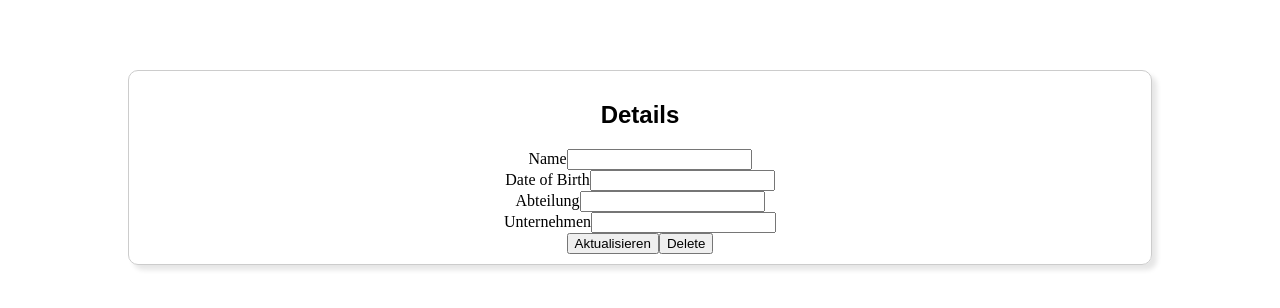
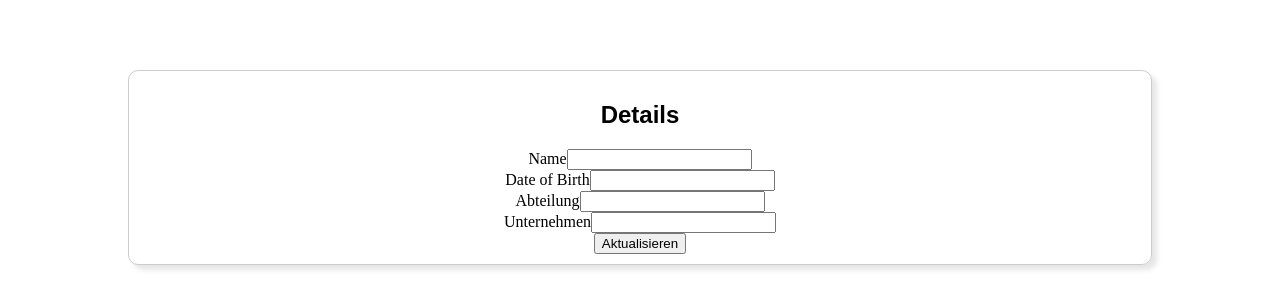
Before and after one commit to Luis-f4/ma-verwaltung, a React (Create React App) app: page /ma-details/1 in a window 1280 px wide. Shown: the part 158-466 px from the top of the page. Built offline with nearby package versions, Linux system fonts and the light colour scheme.

Commit message:
Safe vom ende des tages

```diff
--- a/src/DeleteButton.js
+++ b/src/DeleteButton.js
@@ -1,14 +1,15 @@
-import { useNavigate } from 'react-router-dom'; // Importiere useNavigate statt useHistory
+import { useNavigate } from 'react-router-dom';
 import { useState } from 'react';
 
-const Delete = ({ mitarbeiterId, typeOfMA }) => {
-    const navigate = useNavigate(); // Verwende useNavigate statt useHistory
+const DeleteButton = ({ mitarbeiterId, typeOfMA }) => {
+    const navigate = useNavigate();
     const [isPending, setIsPending] = useState(false);
 
     const handleDelete = () => {
         setIsPending(true);
 
         let url = '';
+        alert("DeleteButton.js  typeOfMA: " + typeOfMA + "   DeleteButton.js  mitarbeiterId: " + mitarbeiterId);
         if (typeOfMA === "Mitarbeiter") {
             url = `http://localhost:8080/api/v1/Mitarbeiter/${mitarbeiterId}`;
         } else if (typeOfMA === "MitarbeiterMarketing") {
@@ -35,4 +36,4 @@ const Delete = ({ mitarbeiterId, typeOfMA }) => {
     );
 }
 
-export default Delete;
+export default DeleteButton;
--- a/src/MaDetails.js
+++ b/src/MaDetails.js
@@ -44,7 +44,12 @@ const MaDetails = () => {
                     abteilung={mitarbeiter?.abteilung}
                 />
 
-                <DeleteButton />
+                {mitarbeiter && (
+                    <DeleteButton
+                        mitarbeiterId={mitarbeiter.id}
+                        typeOfMA={mitarbeiter.typeOfMA}
+                    />
+                )}
 
             </div>
 
```
